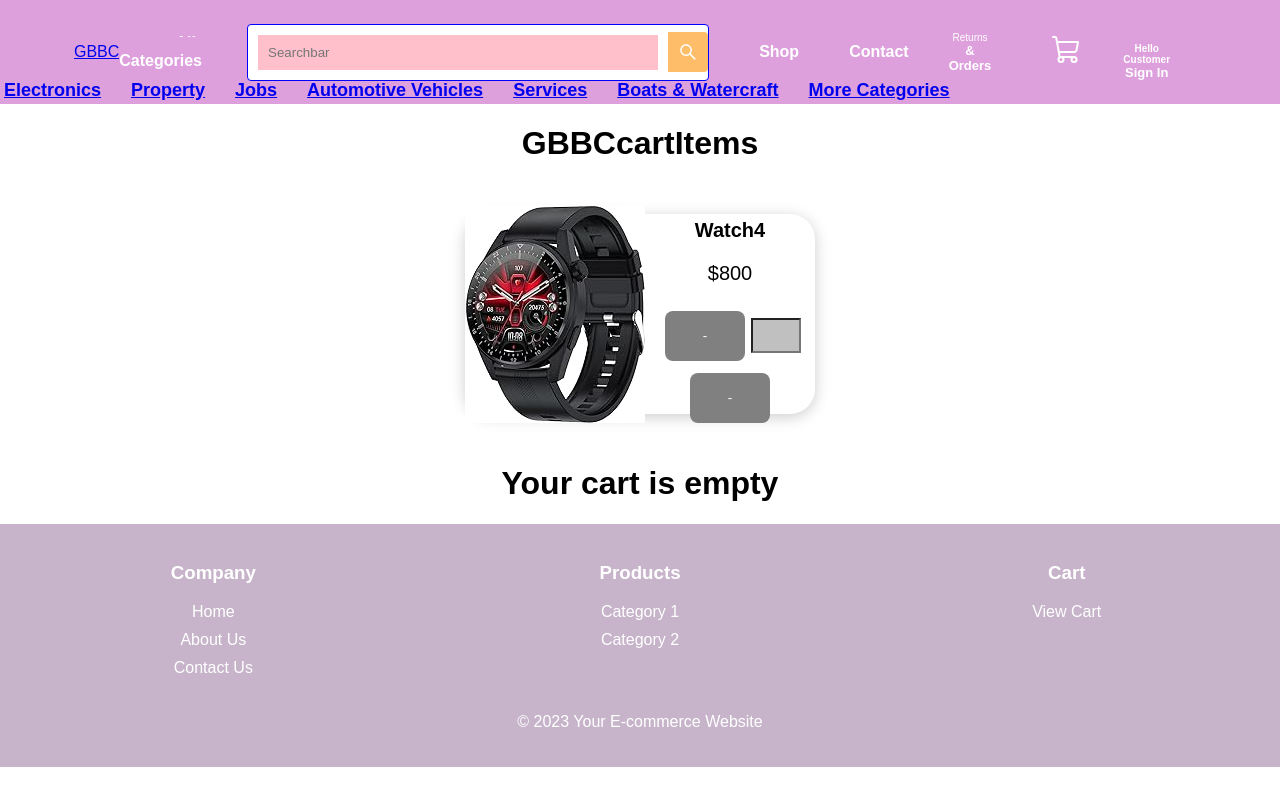
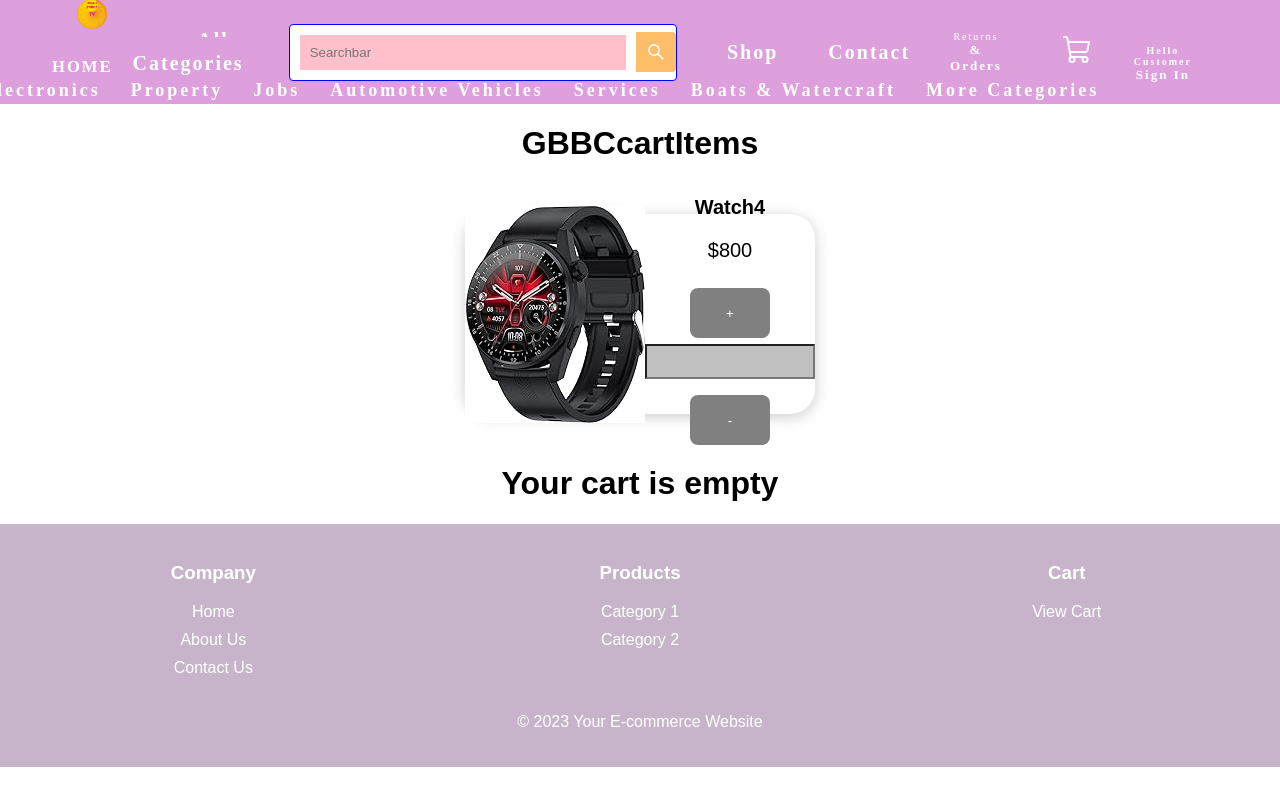
Before and after one commit to NgDD123/my-react-app, a React (Create React App) app: page /cart in a window 1280 px wide. Shown: the top 800 px of the page. Built offline with nearby package versions, Linux system fonts and the light colour scheme; no server answers.

Commit message:
all modification to app

```diff
--- a/public/index.html
+++ b/public/index.html
@@ -26,7 +26,7 @@
       work correctly both with client-side routing and a non-root public URL.
       Learn how to configure a non-root public URL by running `npm run build`.
     -->
-    <title>React App</title>
+    <title>KIGALI PROOF TRADE</title>
   </head>
   <body>
     <noscript>You need to enable JavaScript to run this app.</noscript>
--- a/src/components/navbar.css
+++ b/src/components/navbar.css
@@ -34,7 +34,11 @@ list-style: none;
 background-color: plum;
 color: white;
 padding: 12px;
-font-family: Arial, sans-serif;
+font-family: initial;
+letter-spacing: 2px;
+font-style: initial;
+font-size: 20px;
+font-weight: 300;
 }
 
 .navbar-container {
@@ -44,13 +48,23 @@ display: flex;
 justify-content: space-between;
 align-items: center;
 }
+.navbar-log {
+  display: inline-block; /* Make the link behave like a block element */
+  text-decoration: none; /* Remove underline from the link */
+}
+.navbar-log h5{
+  display: flex;
+  color: white;
+  margin-right: 20px;
 
-.navbar-logo {
-color: white;
-text-decoration: none;
-font-size: 1.5rem;
 }
 
+.navbar-log img {
+  width: 30px; /* Adjust the width of the image */
+  height: auto; /* Maintain aspect ratio */
+  vertical-align: middle; /* Align the image vertically */
+  /* You can add more styles as needed */
+}
 .links {
 display: flex;
 gap: 30px;
@@ -128,6 +142,7 @@ font-weight: 800;
 }
 .additional-categories {
   background: color-mix(in srgb, color percentage, color percentage);
+  letter-spacing: 3px;
   position: absolute;
   display: flex;
   top: 80px; /* Adjust based on navbar height */
@@ -142,42 +157,63 @@ font-weight: 800;
   padding: 0 20px; /* Add padding to adjust spacing */
   box-sizing: border-box; /* Include padding in width calculation */
 }
+
+.additional-categories a {
+  color: white; /* Link color */
+  text-decoration: none; /* Remove underline from links */
+  transition: color 0.3s; /* Smooth color transition on hover */
+  font-family: initial;
+}
+
+.additional-categories a:hover {
+  color: #ff5733; /* Change link color on hover */
+}
+
 .alladditional-categories {
   display: none; /* Hide the additional categories by default */
   flex-direction: column; /* Display links vertically */
   top: 100%; /* Position below the "All Categories" link */
   left: 0;
   background-color: #fff; /* Adjust background color as needed */
-color: #ccc;
+  color: #333; /* Adjust text color */
   box-shadow: 0 2px 4px rgba(0, 0, 0, 0.1); /* Add box shadow for a nice effect */
   z-index: 1; /* Ensure it's above other elements */
 }
 
 .alladditional-categories a {
   padding: 10px;
-text-decoration: none;
-color: white; /* Adjust color as needed */
+  color: #333; /* Adjust color as needed */
+  text-decoration: none; /* Remove underline from links */
+  transition: background-color 0.3s; /* Smooth background color transition on hover */
+}
+
+.alladditional-categories a:hover {
+  background-color: #f0f0f0; /* Change background color on hover */
 }
 
 .links:hover .alladditional-categories {
   display: flex; /* Show additional categories when the parent is hovered */
 }
-.allCt{
+
+.allCt {
   padding: 15px;
-  background-color:plum ;
+  background-color: plum;
 }
 
 .category-navbar {
   display: none;
+  height: 10rem;
   position: absolute;
   background-color: #ccc;
-  margin: 20px;
+  margin-top: 30px;
   z-index: 1;
+  letter-spacing: 2px;
+  font-size: 20px;
+  font-weight: 300;
 }
 
 .all-categories:hover .category-navbar {
   display: flex;
   flex-direction: column;
   align-items: start;
-
 }
--- a/src/components/navbar.jsx
+++ b/src/components/navbar.jsx
@@ -22,7 +22,8 @@ export const Navbar = () => {
     <div className="navbar">
       <div className="navbar-container">
         <Link to="/" className="navbar-log">
-          GBBC
+        <img src="kp TV logos.png" alt="" />
+        <h5>HOME</h5>
         </Link>
         <div className="links">
           <div className="all-categories">
--- a/src/pages/cart/cart-item.jsx
+++ b/src/pages/cart/cart-item.jsx
@@ -13,7 +13,7 @@ export const CartItem = (props) => {
         <p><b> {productSpacefication} </b></p>
         <p> ${price}</p>
         <div className="countHolder">
-          <button onClick={() => addToCart(id)}>- </button>
+          <button onClick={() => addToCart(id)}> + </button>
           <input value={cartItems [id]} onChange={(e) => updateCartItemCount(Number(e.target.value), id)}/>
           <button onClick={() => removeFromCart(id)}>- </button>
         </div>
--- a/src/pages/cart/cart.css
+++ b/src/pages/cart/cart.css
@@ -26,14 +26,23 @@
     width: 100%;
     font-size: 20px;
 }
+
+/*
 .countHolder input{
     width: 50px;
+    height: ;
     text-align: center;
     font-weight: bolder;
 }
+.countHolder button{
+    width: 50px;
+    height: 20px;
+    text-align: center;
+    font-weight: bolder;
+}*/
 .checkout button{
-    width: 150px;
-    height: 50px;
+    width: 100px;
+    height: 30px;
     background-color:black;
     color: white;
     border: none;
--- a/src/pages/logIn/login.css
+++ b/src/pages/logIn/login.css
@@ -5,11 +5,10 @@
     flex-direction: column;
     align-items: center;
 }
-.login-log{
+.login-logo{
     margin-top: 20px;
     margin-bottom: 20px;
-    object-fit: contain;
-    width: 100px;
+    width: 40px;
     margin-right: auto;
     margin-left: auto;
 }
--- a/src/pages/logIn/login.js
+++ b/src/pages/logIn/login.js
@@ -34,7 +34,7 @@ function Login() {
 
   return (
     <div className="login">
-      <img className="login-logo" src="" alt="Logo" />
+      <img className="login-logo" src="kp TV logos.png" alt="Logo" />
       <div className="login-container">
         <h1>Sign-In</h1>
         <form>
```
Also changed, not shown: src/components/checkout/checkout.js (+5 -3 lines), public/kp TV logos.png (added). Lines whose indentation alone changed are shown as unchanged.
